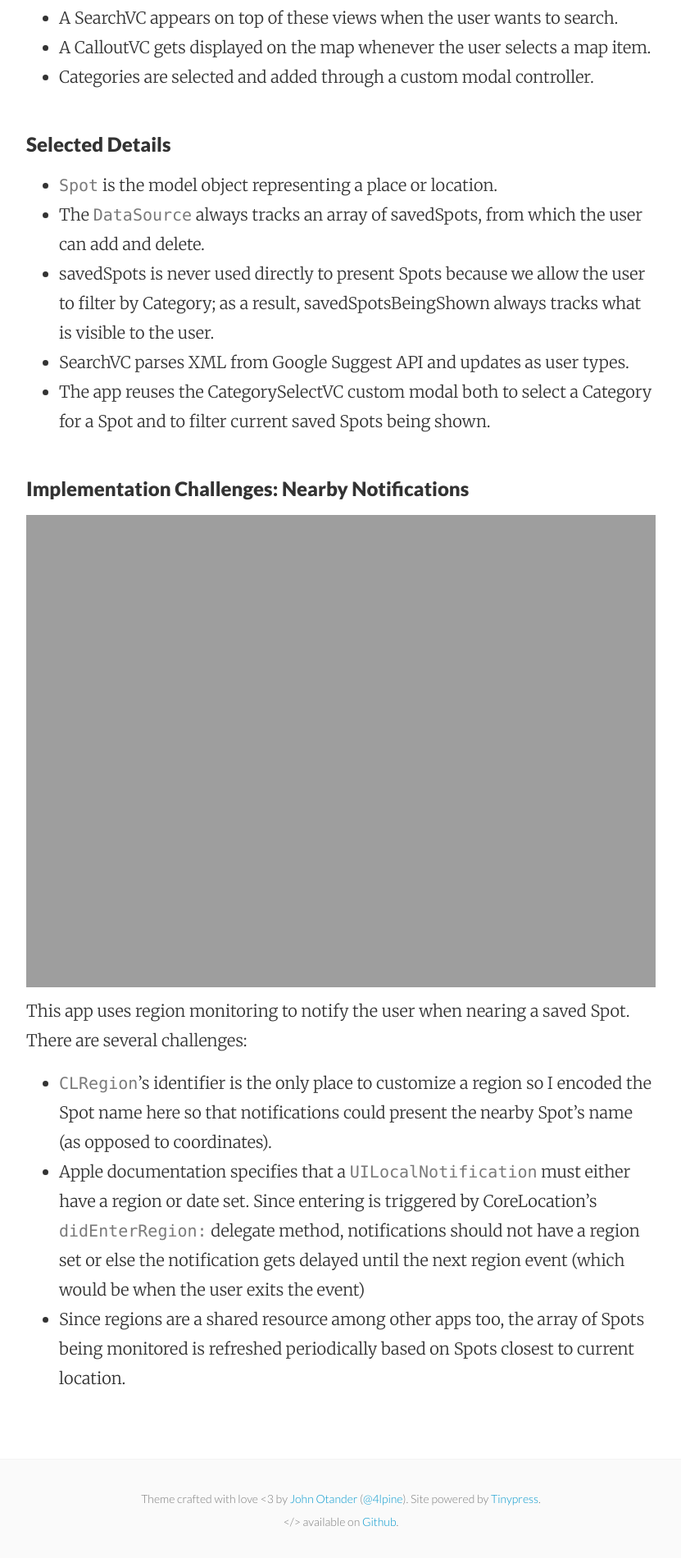
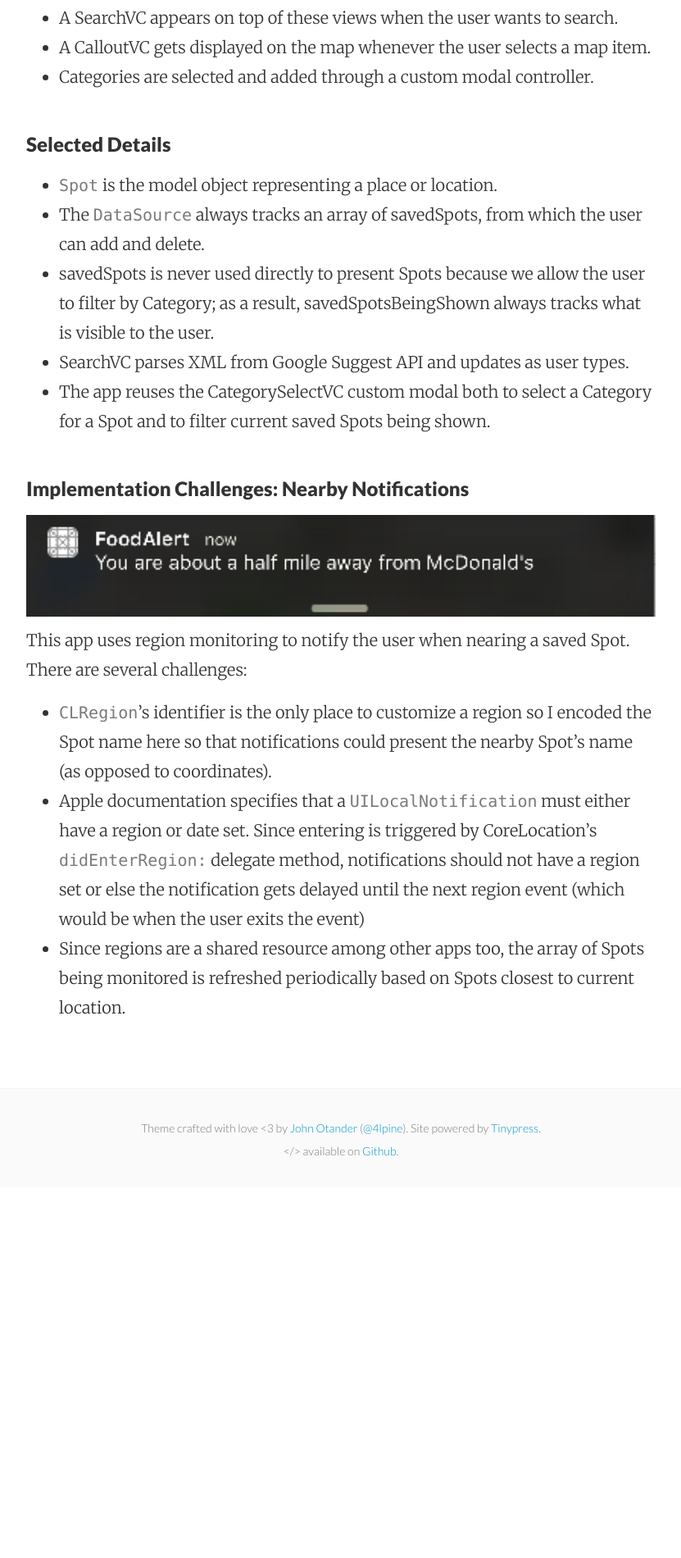
Before and after one commit to drjackl/drjackl.github.io, a Jekyll site: the page built from _posts/2016-05-19-foodalert.markdown, in a window 1280 px wide. Shown: the part 1482-3382 px from the top of the page at 82% size, without its empty margins (224-1055 px from the left). Built offline with Jekyll 4.4.1, drawn with Linux system fonts in a browser that asks for light colours; after the commit the page ends 2930 px from its top, so only the background shows below that.

Commit message:
Post update: FoodAlert

```diff
--- a/_posts/2016-05-19-foodalert.markdown
+++ b/_posts/2016-05-19-foodalert.markdown
@@ -24,7 +24,7 @@ FoodAlert is a personal locations repository. A user can search for places, save
 - The app reuses the CategorySelectVC custom modal both to select a Category for a Spot and to filter current saved Spots being shown.
 
 ### Implementation Challenges: Nearby Notifications
-![FoodAlert notification](http://drjackl.github.io/foodalert-notifcation.png)
+![FoodAlert notification](http://drjackl.github.io/foodalert-notification.png)
 This app uses region monitoring to notify the user when nearing a saved Spot. There are several challenges:
 
 - `CLRegion`'s identifier is the only place to customize a region so I encoded the Spot name here so that notifications could present the nearby Spot's name (as opposed to coordinates).
```
